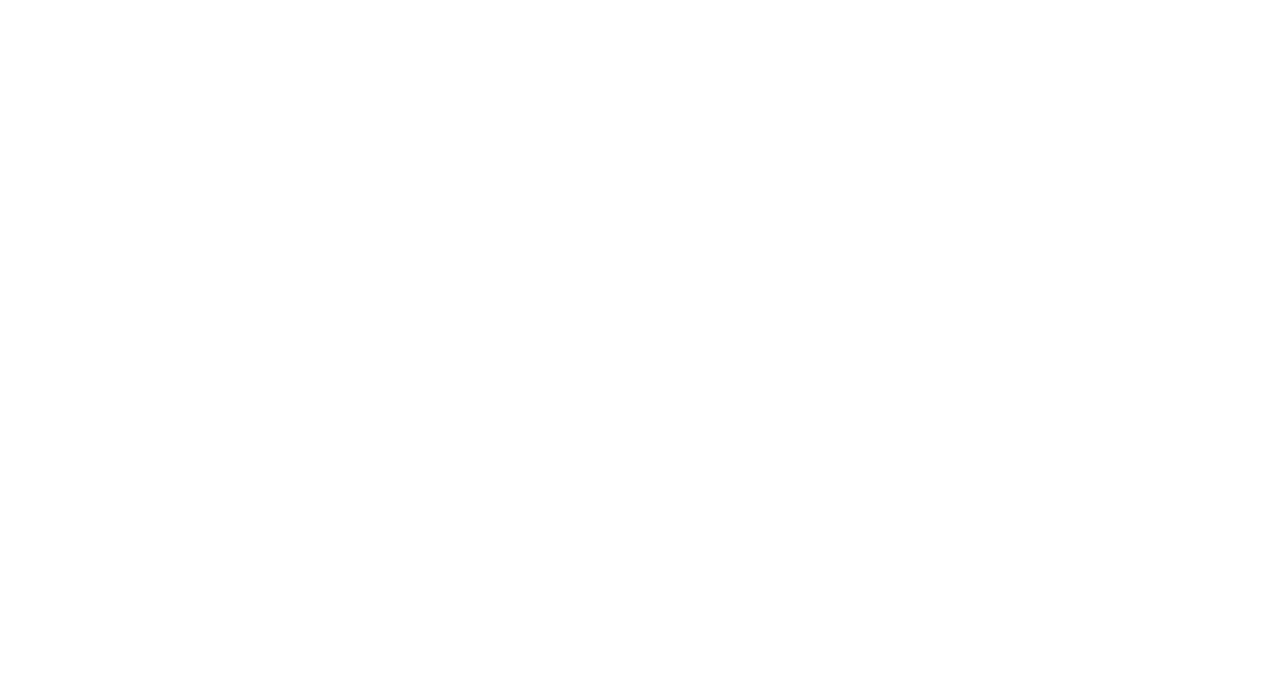
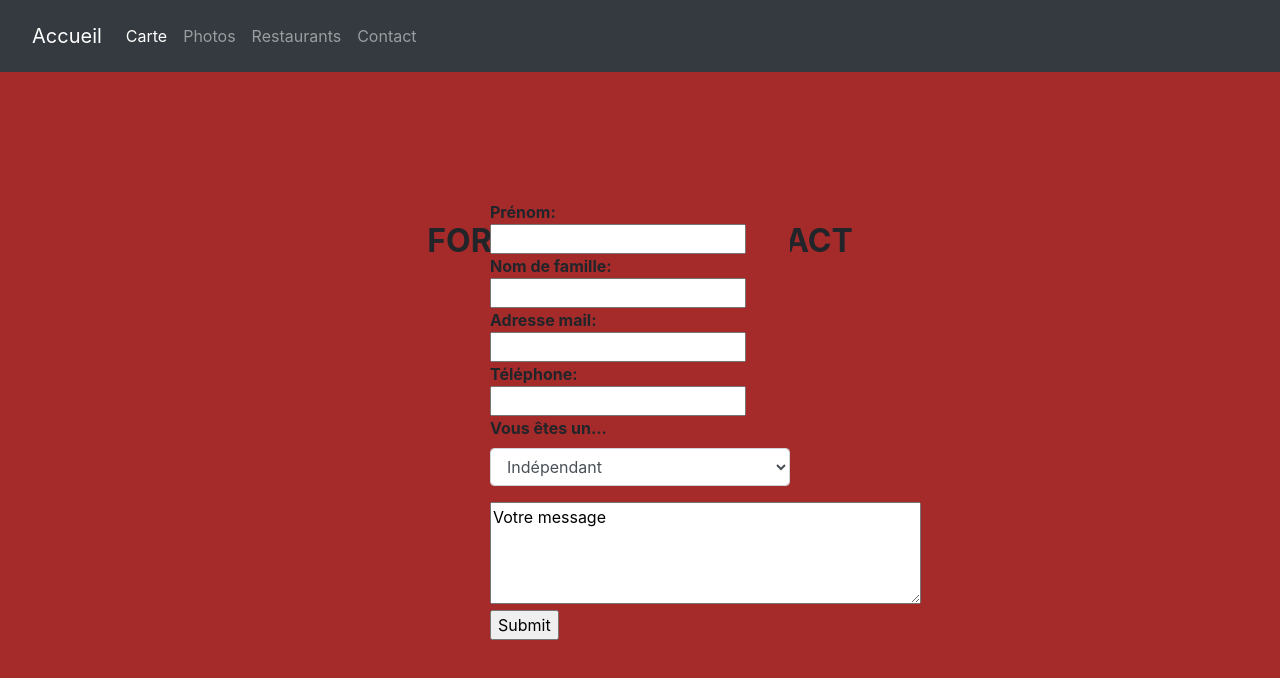
Before and after one commit to Siamja/restaurant-css-framework, a plain HTML site: page contact.html in a window 1280 px wide. Drawn offline with Linux system fonts and the light colour scheme.

Commit message:
Sauvegarde travail

```diff
--- a/contact.html
+++ b/contact.html
@@ -0,0 +1,77 @@
+<!DOCTYPE html>
+<html>
+<head>
+    <meta charset="utf-8" />
+    <meta http-equiv="X-UA-Compatible" content="IE=edge">
+    <title>Au Bon Accueil</title>
+    <meta name="viewport" content="width=device-width, initial-scale=1">
+    <link rel="stylesheet" type="text/css" media="screen" href="style/bootstrap.min.css" />
+    <link rel="stylesheet" type="text/css" media="screen" href="style/style.css" />
+    <script src="main.js"></script>
+</head>
+<body class="bodycontact">
+    <header>
+        <nav class="navbar navbar-dark bg-dark navbar-fixed-top">
+        <nav class="navbar navbar-expand-lg">
+                <a class="navbar-brand" href="index.html">Accueil</a>
+                <button class="navbar-toggler" type="button" data-toggle="collapse" data-target="#navbarNav" aria-controls="navbarNav" aria-expanded="false" aria-label="Toggle navigation">
+                  <span class="navbar-toggler-icon"></span>
+                </button>
+                <div class="collapse navbar-collapse" id="navbarNav">
+                  <ul class="navbar-nav">
+                    <li class="nav-item active">
+                      <a class="nav-link" href="carte.html">Carte <span class="sr-only">(current)</span></a>
+                    </li>
+                    <li class="nav-item">
+                      <a class="nav-link" href="photos.html">Photos</a>
+                    </li>
+                    <li class="nav-item">
+                      <a class="nav-link" href="restaurants.html">Restaurants</a>
+                    </li>
+                    <li class="nav-item">
+                      <a class="nav-link" href="contact.html">Contact</a>
+                    </li>
+                  </ul>
+                </div>
+              </nav>
+              </header>
+
+              <h2 class="formulaire">Formulaire de contact</h2>
+
+              <form class="form">
+                Prénom:<br>
+                <input type="text" name="firstname" value="">
+                <br>
+                Nom de famille:<br>
+                <input type="text" name="lastname" value="">
+                <br>
+                Adresse mail:<br>
+                <input type="text" name="mail" value="">
+                <br>
+                Téléphone:<br>
+                <input type="text" name="Phone" value="">
+                <br>
+                <div class="form-group">
+                        <label for="exampleFormControlSelect1">Vous êtes un...</label>
+                        <select class="form-control" id="exampleFormControlSelect1">
+                          <option>Indépendant</option>
+                          <option>Particulier</option>
+
+
+                        </select>
+                      </div>
+
+                <TEXTAREA name="nom" rows=4 cols=40>Votre message</TEXTAREA>
+                <br>
+                <input type="submit" value="Submit">
+              </form>
+
+
+              </body>
+              </html>
+
+
+
+
+             </body>
+             </html>
--- a/sass/style.scss
+++ b/sass/style.scss
@@ -24,3 +24,27 @@ footer {
    height: 1px;
    background-color : grey;
 }
+
+.formulaire {
+    text-transform: $maj;
+    text-align:center;
+    margin-top:150px;;
+    background-color: $color1;
+    font-weight:bold;
+}
+
+.form {
+   position:absolute;
+   top:50%;
+   left:50%;
+   width:300px;
+   height:400px;
+   margin-left:-150px;
+   margin-top:-200px;
+   background-color: $color1;
+   font-weight:bold;
+}
+
+.bodycontact {
+    background-color: $color1;
+}
```
Also changed, not shown: index.html (+1 -1 lines), contact.html.css (added), sass/carte.scss (added), sass/contact.scss (added), sass/photos.scss (added), sass/restaurants.scss (added), style/style.css, 2 other files.
